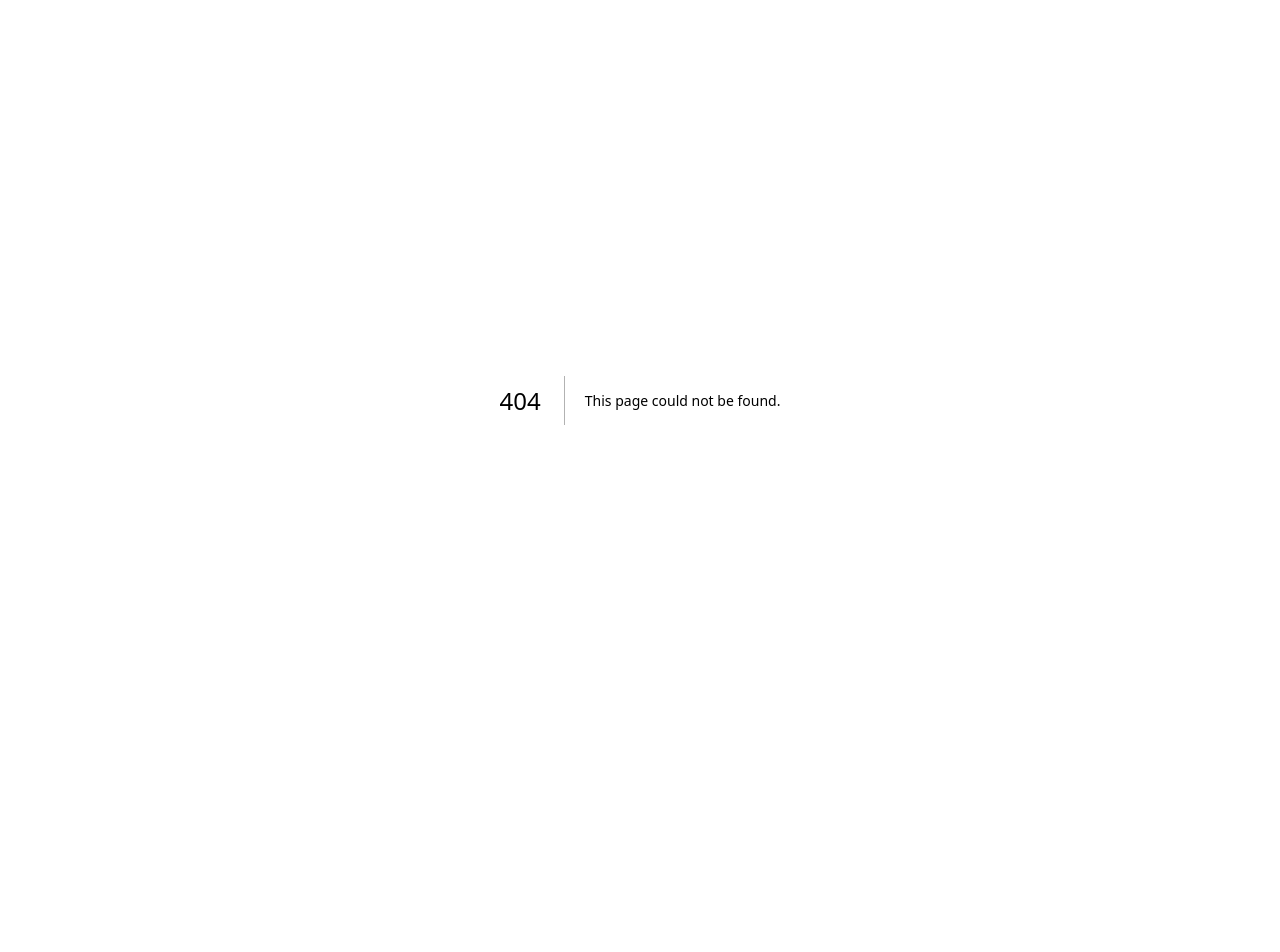
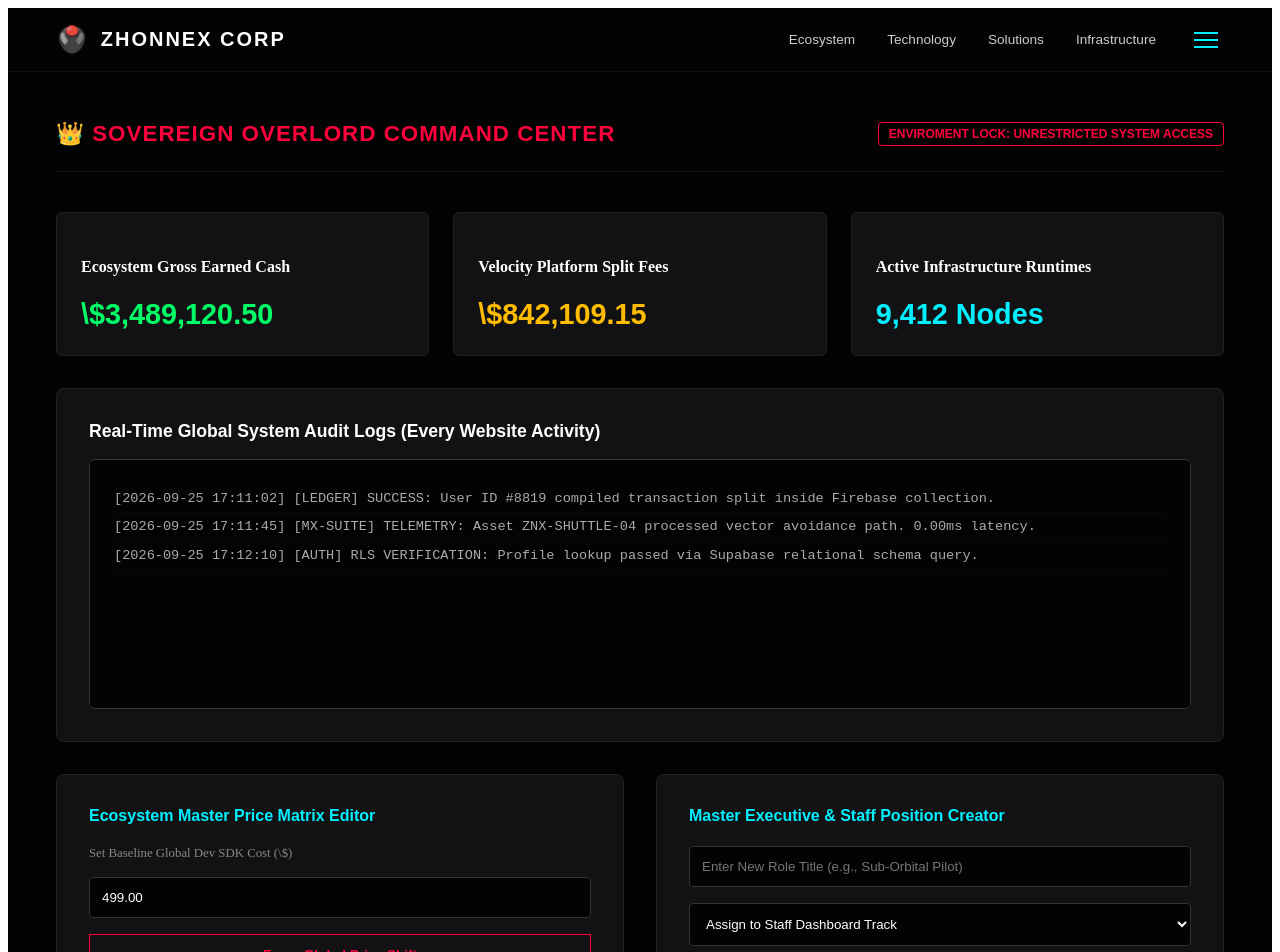
Before and after one commit to uwaziechidubem55-bit/zhonnex-empire-gateway, a Next.js app: page /dashboard/overlord-core-gate in a window 1280 px wide. Before the commit this address had no page. Shown: the top 952 px of the page. Before the commit the page ends 800 px from the top, so only its background shows below. Built offline with nearby package versions, Linux system fonts and the light colour scheme.

Commit message:
Create src/pages/dashboard/overlord-core-gate.tsx

```diff
--- /dev/null
+++ b/src/pages/dashboard/overlord-core-gate.tsx
@@ -0,0 +1,100 @@
+import React, { useState } from 'react';
+import { ZhonnexTokens } from '../../config/design-tokens';
+import { HeaderNavigation } from '../../components/HeaderNavigation';
+import { HamburgerMenu } from '../../components/HamburgerMenu';
+
+export default function SecretOverlordDashboard() {
+  const [menuOpen, setMenuOpen] = useState(false);
+  const [price, setPrice] = useState('499.00');
+  const [newPosition, setNewPosition] = useState({ title: '', tier: 'STAFF' });
+
+  const executePriceOverride = (e: React.FormEvent) => {
+    e.preventDefault();
+    alert(`⚙️ SYSTEM PRICE COUPLING OVERRIDE: Global SDK baseline modified to $${price} across all sub-company registries.`);
+  };
+
+  const deployNewPosition = (e: React.FormEvent) => {
+    e.preventDefault();
+    alert(`👑 POSITION GENERATOR METADATA SUCCESS: Created new corporate role [${newPosition.title}] inside ecosystem database tables.`);
+  };
+
+  return (
+    <div style={styles.pageWrapper}>
+      <HeaderNavigation onHamburgerClick={() => setMenuOpen(true)} showHamburger={true} />
+      <HamburgerMenu isOpen={menuOpen} onClose={() => setMenuOpen(false)} role="OVERLORD" />
+
+      <main style={styles.mainContent}>
+        {/* ABSOLUTE AUTHORITY TOP BAR */}
+        <div style={styles.welcomeBanner}>
+          <h1 style={styles.title}>👑 SOVEREIGN OVERLORD COMMAND CENTER</h1>
+          <span style={styles.securityAlertBadge}>ENVIROMENT LOCK: UNRESTRICTED SYSTEM ACCESS</span>
+        </div>
+
+        {/* EMPIRE FINANCIAL TELEMETRY CARDS */}
+        <div style={styles.statsGrid}>
+          <div style={styles.statCard}><h4>Ecosystem Gross Earned Cash</h4><p style={styles.statNum}>\$3,489,120.50</p></div>
+          <div style={styles.statCard}><h4>Velocity Platform Split Fees</h4><p style={{...styles.statNum, color: ZhonnexTokens.colors.velocityGold}}>\$842,109.15</p></div>
+          <div style={styles.statCard}><h4>Active Infrastructure Runtimes</h4><p style={{...styles.statNum, color: ZhonnexTokens.colors.imperialCyan}}>9,412 Nodes</p></div>
+        </div>
+
+        {/* LIVE ABSOLUTE ACTIVITY LOGS MATRIX */}
+        <div style={{...styles.card, marginTop: '2rem'}}>
+          <h3 style={styles.cardTitle}>Real-Time Global System Audit Logs (Every Website Activity)</h3>
+          <div style={styles.logTerminal}>
+            <p style={styles.logLine}><code>[2026-09-25 17:11:02] [LEDGER] SUCCESS: User ID #8819 compiled transaction split inside Firebase collection.</code></p>
+            <p style={styles.logLine}><code>[2026-09-25 17:11:45] [MX-SUITE] TELEMETRY: Asset ZNX-SHUTTLE-04 processed vector avoidance path. 0.00ms latency.</code></p>
+            <p style={styles.logLine}><code>[2026-09-25 17:12:10] [AUTH] RLS VERIFICATION: Profile lookup passed via Supabase relational schema query.</code></p>
+          </div>
+        </div>
+
+        {/* CORE DYNAMIC TOOLS: PRICES & POSITIONS */}
+        <div style={styles.dualGrid}>
+          {/* PRICE OVERRIDE CORE */}
+          <div style={styles.card}>
+            <h4 style={styles.toolTitle}>Ecosystem Master Price Matrix Editor</h4>
+            <form onSubmit={executePriceOverride} style={styles.miniForm}>
+              <label style={styles.label}>Set Baseline Global Dev SDK Cost (\$)</label>
+              <input type="text" value={price} onChange={e => setPrice(e.target.value)} style={styles.input} />
+              <button type="submit" style={styles.overrideSubmitBtn}>Force Global Price Shift</button>
+            </form>
+          </div>
+
+          {/* MASTER POSITION CREATOR */}
+          <div style={styles.card}>
+            <h4 style={styles.toolTitle}>Master Executive & Staff Position Creator</h4>
+            <form onSubmit={deployNewPosition} style={styles.miniForm}>
+              <input type="text" placeholder="Enter New Role Title (e.g., Sub-Orbital Pilot)" style={styles.input} onChange={e => setNewPosition({...newPosition, title: e.target.value})} required />
+              <select style={styles.input} onChange={e => setNewPosition({...newPosition, tier: e.target.value})}>
+                <option value="STAFF">Assign to Staff Dashboard Track</option>
+                <option value="MANAGEMENT_MD">Assign to Executive MD Track</option>
+              </select>
+              <button type="submit" style={styles.deployBtn}>Inject New Position into R&S Matrix</button>
+            </form>
+          </div>
+        </div>
+      </main>
+    </div>
+  );
+}
+
+const styles: Record<string, React.CSSProperties> = {
+  pageWrapper: { backgroundColor: ZhonnexTokens.colors.voidBlack, minHeight: '100vh', color: '#fff' },
+  mainContent: { padding: '3rem', maxWidth: '1200px', margin: '0 auto' },
+  welcomeBanner: { display: 'flex', justifyContent: 'space-between', alignItems: 'center', marginBottom: '2.5rem', borderBottom: '1px solid #121214', paddingBottom: '1.5rem' },
+  title: { fontFamily: ZhonnexTokens.typography.displayFont, fontSize: '1.4rem', color: ZhonnexTokens.colors.securityFail, margin: 0, letterSpacing: '1px' },
+  securityAlertBadge: { fontFamily: ZhonnexTokens.typography.displayFont, fontSize: '0.75rem', color: ZhonnexTokens.colors.securityFail, border: `1px solid ${ZhonnexTokens.colors.securityFail}`, padding: '4px 10px', borderRadius: '4px', fontWeight: 'bold' },
+  statsGrid: { display: 'flex', gap: '1.5rem', marginTop: '1.5rem' },
+  statCard: { flex: 1, backgroundColor: ZhonnexTokens.colors.quantumSlate, padding: '1.5rem', borderRadius: '6px', border: '1px solid #222' },
+  statNum: { fontSize: '1.8rem', fontFamily: ZhonnexTokens.typography.displayFont, color: ZhonnexTokens.colors.securityPass, fontWeight: 'bold', margin: '0.5rem 0 0 0' },
+  card: { backgroundColor: ZhonnexTokens.colors.quantumSlate, border: '1px solid #222', borderRadius: '8px', padding: '2rem' },
+  cardTitle: { fontFamily: ZhonnexTokens.typography.displayFont, fontSize: '1.1rem', marginTop: 0, color: '#fff' },
+  logTerminal: { backgroundColor: '#030303', border: '1px solid #333', borderRadius: '6px', padding: '1.5rem', height: '200px', overflowY: 'scroll', fontFamily: 'monospace' },
+  logLine: { fontSize: '0.85rem', color: '#aaa', margin: '0.4rem 0', borderBottom: '1px solid #09090b', paddingBottom: '0.4rem' },
+  dualGrid: { display: 'grid', gridTemplateColumns: '1fr 1fr', gap: '2rem', marginTop: '2rem' },
+  toolTitle: { fontFamily: ZhonnexTokens.typography.displayFont, fontSize: '1rem', marginTop: 0, color: ZhonnexTokens.colors.imperialCyan },
+  miniForm: { display: 'flex', flexDirection: 'column', gap: '1rem', marginTop: '1rem' },
+  label: { fontSize: '0.8rem', color: '#888' },
+  input: { padding: '12px', backgroundColor: '#030303', border: '1px solid #333', borderRadius: '4px', color: '#fff' },
+  overrideSubmitBtn: { padding: '12px', backgroundColor: 'transparent', border: `1px solid ${ZhonnexTokens.colors.securityFail}`, color: ZhonnexTokens.colors.securityFail, cursor: 'pointer', fontFamily: ZhonnexTokens.typography.displayFont, fontSize: '0.85rem', fontWeight: 'bold' },
+  deployBtn: { padding: '12px', backgroundColor: 'transparent', border: `1px solid ${ZhonnexTokens.colors.imperialCyan}`, color: ZhonnexTokens.colors.imperialCyan, cursor: 'pointer', fontFamily: ZhonnexTokens.typography.displayFont, fontSize: '0.85rem', fontWeight: 'bold' }
+};
```
